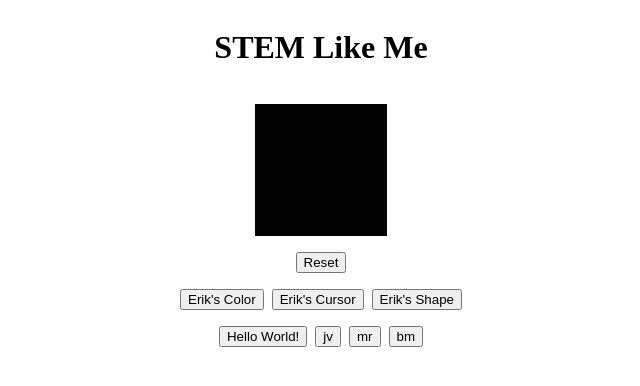
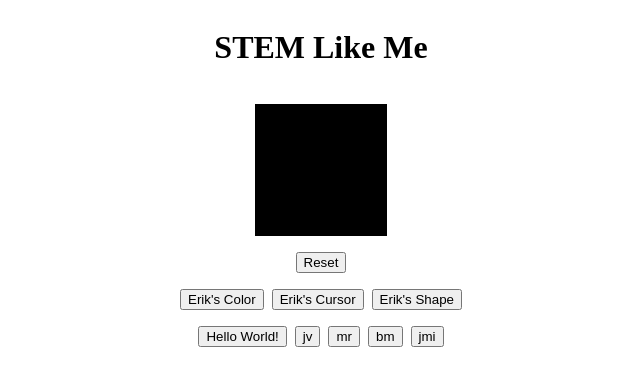
Before and after one commit to 1Mill/cwu-stem-like-me, a Nuxt app in the folder src/: page / in a window 1280 px wide. Shown: the top 386 px of the page, without its empty margins (319-959 px from the left). Built offline with nearby package versions, Linux system fonts and the light colour scheme.

Commit message:
Update index.vue

```diff
--- a/src/pages/index.vue
+++ b/src/pages/index.vue
@@ -26,6 +26,8 @@
 			<button @click="() => addStyle({background: 'blue'})">jv</button>
 			<button @click="()=>addStyle({background:'red'})">mr</button>
 			<button @click="()=>addStyle({background:'green'})">bm</button>
+			<button @click="()=>addStyle({borderRadius: '100%'})">jmi</button>
+
 		</section>
 	</main>
 </template>
```
